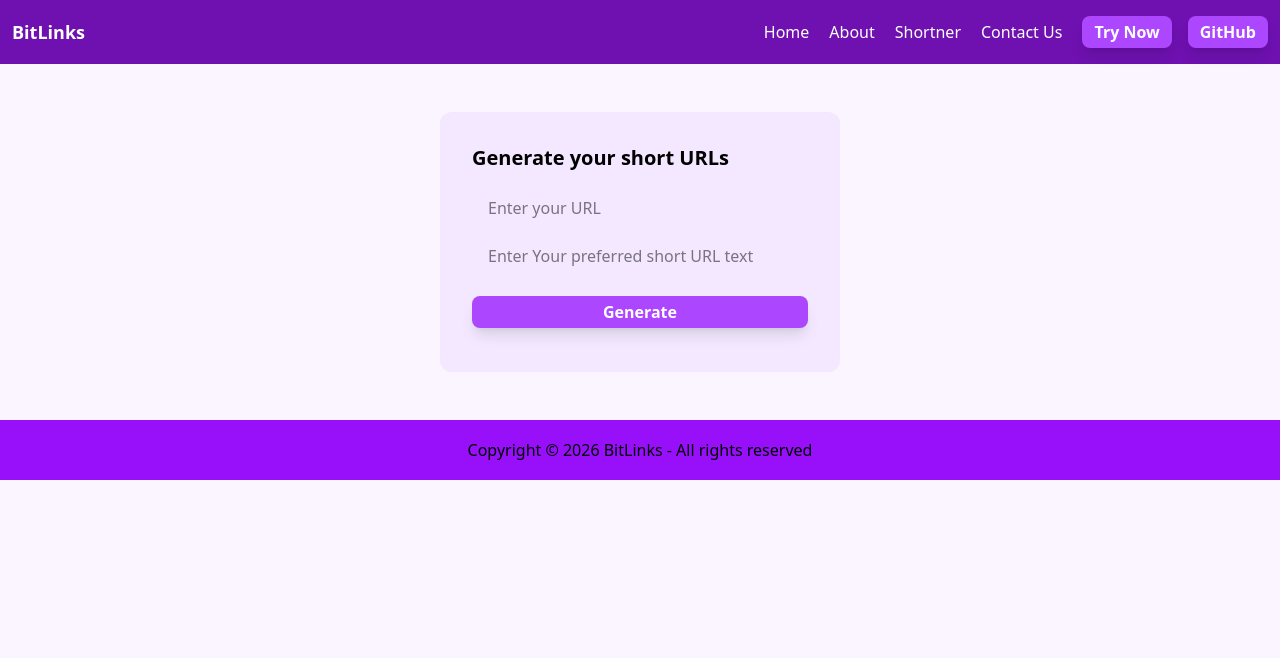
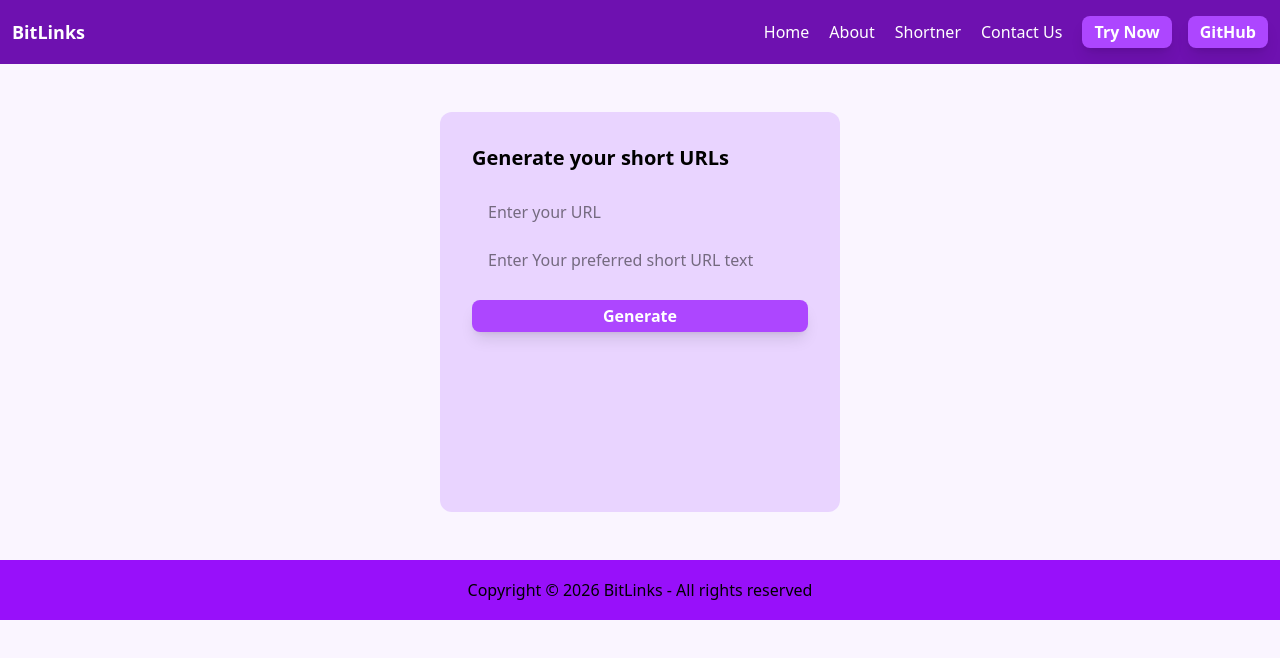
Before and after one commit to Suding08/BitLinks, a Next.js app: page /shorten in a window 1280 px wide. Shown: the top 658 px of the page. Built offline with nearby package versions, Linux system fonts and the light colour scheme.

Commit message:
Update page.js

```diff
--- a/app/shorten/page.js
+++ b/app/shorten/page.js
@@ -38,7 +38,7 @@ function Shorten() {
   }
 
   return (
-    <div className='mx-auto mx-w-lg bg-purple-100 my-12 p-8 rounded-xl flex flex-col gap-4 w-100'>
+    <div className='mx-auto  mx-w-lg bg-purple-200 my-12 p-8 rounded-xl flex flex-col gap-5 md:w-100 w-full h-100'>
       <h1 className='font-bold text-xl'>Generate your short URLs</h1>
       <div className='flex flex-col gap-2'>
 
```
